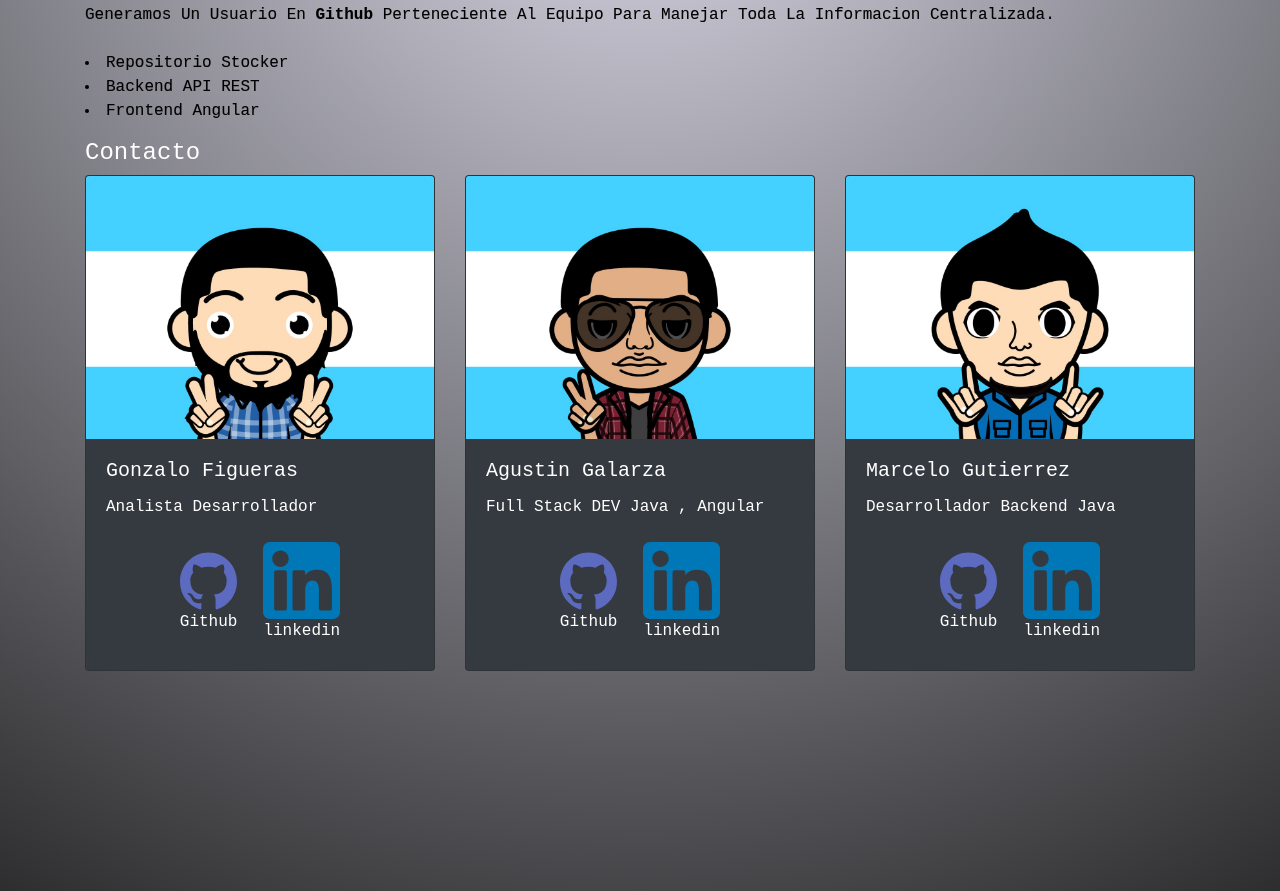
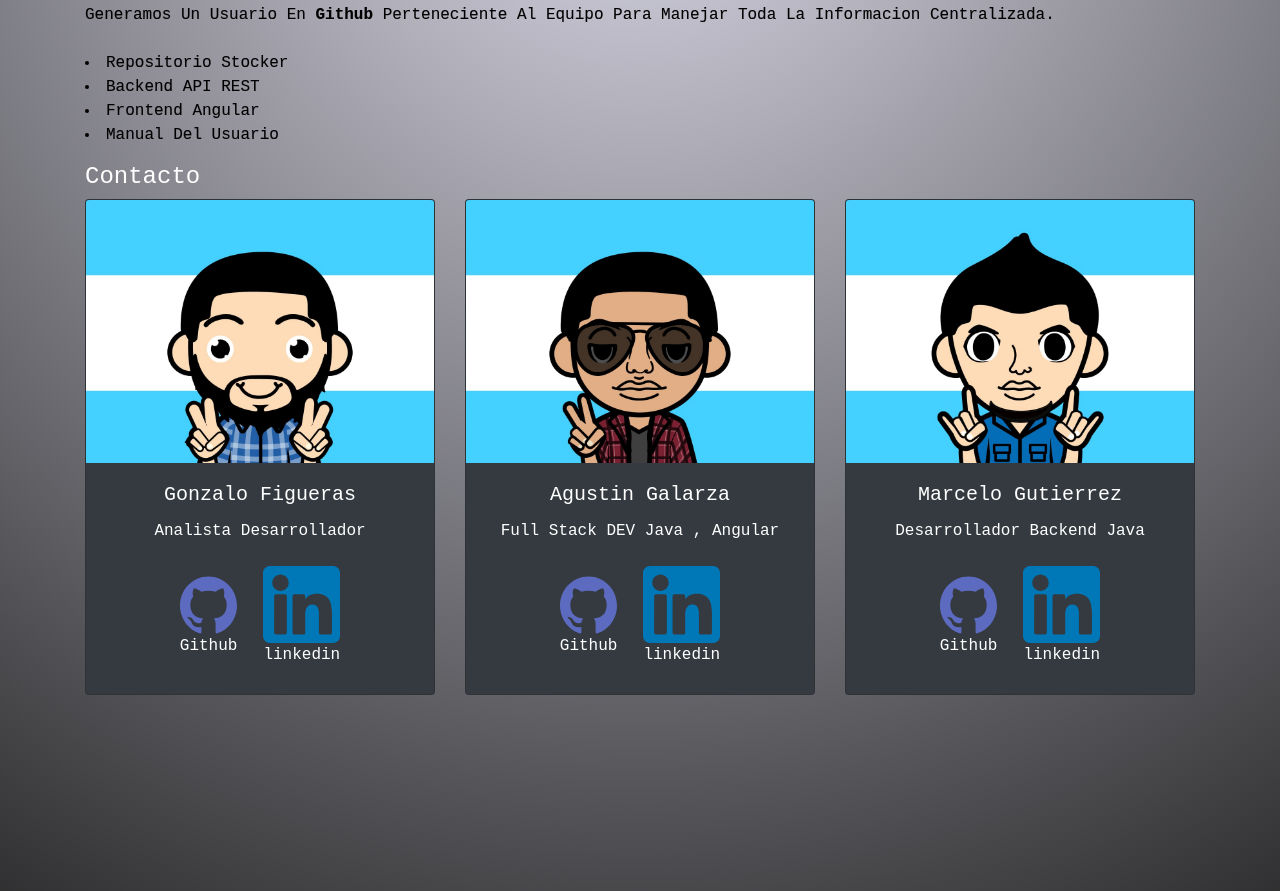
Before and after one commit to equipostocker2020/GR07-EquipoStocker-FrontEnd, an Angular app: page /home in a window 1280 px wide. Shown: the part 1423-2314 px from the top of the page. Built offline with nearby package versions, Linux system fonts and the light colour scheme.

Commit message:
cambios en estilos

```diff
--- a/src/app/components/footer/footer.component.css
+++ b/src/app/components/footer/footer.component.css
@@ -1,6 +1,6 @@
 footer {
     color: white !important;
-    position: absolute;
+    position: fixed;
     bottom: 0px;
     width: 100%;
 }
--- a/src/app/components/home/home.component.html
+++ b/src/app/components/home/home.component.html
@@ -65,6 +65,10 @@
             <a class="text-white text-capitalize h3titulo-bis" href="https://github.com/equipostocker2020/GR07-EquipoStocker-FrontEnd">
                 <li>Frontend Angular</li>
             </a>
+            <a class="text-white text-capitalize h3titulo-bis" href="https://docs.google.com/document/d/1_aFdpJIjgt0BpLyya_z9hIIsQCxn9XQaPbrtQzpy1ro/edit">
+                <li>Manual del Usuario</li>
+            </a>
+
 
         </p>
         <h4 class="text-white mt-3">Contacto</h4>
@@ -72,7 +76,7 @@
             <div class="col-sm-4">
                 <div class="card text-white bg-dark mb-3">
                     <img src="../../../assets/gonza.jpeg" class="card-img-top" alt="...">
-                    <div class="card-body">
+                    <div class="card-body text-center">
                         <h5 class="card-title">Gonzalo Figueras</h5>
                         <p class="card-text">Analista Desarrollador</p>
                         <div class="container">
@@ -89,7 +93,7 @@
             <div class="col-sm-4">
                 <div class="card text-white bg-dark mb-3">
                     <img src="../../../assets/agus.jpeg" class="card-img-top" alt="...">
-                    <div class="card-body">
+                    <div class="card-body text-center">
                         <h5 class="card-title">Agustin Galarza</h5>
                         <p class="card-text">Full Stack DEV Java , Angular</p>
                         <div class="container">
@@ -106,7 +110,7 @@
             <div class="col-sm-4">
                 <div class="card text-white bg-dark mb-3">
                     <img src="../../../assets/marce.jpeg" class="card-img-top" alt="...">
-                    <div class="card-body">
+                    <div class="card-body text-center">
                         <h5 class="card-title">Marcelo Gutierrez</h5>
                         <p class="card-text">Desarrollador Backend Java</p>
                         <div class="container">
--- a/src/app/pages/cargar-pedidos/cargar-pedidos.component.html
+++ b/src/app/pages/cargar-pedidos/cargar-pedidos.component.html
@@ -74,7 +74,7 @@
                         <br>
                         <div class="form-group">
                             <div class="col-xs-12">
-                                <label name="precio" class="form-control" type="text">
+                                <label name="precio" class="form-control" type="text" placeholder="$ Precio">
                                 $ {{precio}}</label>
                             </div>
                         </div>
--- a/src/app/pages/cargar-productos/cargar-productos.component.html
+++ b/src/app/pages/cargar-productos/cargar-productos.component.html
@@ -63,7 +63,7 @@
                         </div>
                         <div class="form-group">
                             <div class="col-xs-12">
-                                <input formControlName="precio" name="precio" class="form-control" type="number" required placeholder="Precio">
+                                <input formControlName="precio" name="precio" class="form-control" type="number" required placeholder="$ Precio">
                             </div>
                         </div>
                         <div class="form-group">
--- a/src/app/pages/pedidos/pedidos.component.html
+++ b/src/app/pages/pedidos/pedidos.component.html
@@ -73,7 +73,7 @@
 
             <div class="table-responsive table-bordered">
                 <table class="table table-dark table-hover">
-                    <thead class="thead-dark">
+                    <thead class="thead-dark text-center text-capitalize">
                         <tr>
                             <th>Número de Pedido</th>
                             <th>Cliente</th>
@@ -111,9 +111,9 @@
 
                             <td *ngIf="this._usuarioService.usuario.role == 'ADMIN_ROLE' || this._usuarioService.usuario.role == 'SALES_ROLE' || this._usuarioService.usuario.role == 'DEPOSIT_ROLE' ">
                                 <select *ngIf="pedido.estado == 'enviado' || pedido.estado == 'preparación'" [(ngModel)]="pedido.estado" name="role" class="form-control" (change)="cambiarEstado(pedido, $event.target.value)">
-                                            <option value="preparación">Preparación</option>
-                                            <option value="enviado">Enviado</option>
-                                            <option value="cancelado">Cancelado</option>
+                                            <option value="preparación">PREPARACION</option>
+                                            <option value="enviado">ENVIADO</option>
+                                            <option value="cancelado">CANCELADO</option>
 
                                         </select>
 
--- a/src/app/pages/proveedores/proveedores.component.html
+++ b/src/app/pages/proveedores/proveedores.component.html
@@ -70,7 +70,7 @@
                     </div>
                 </div>
             </div>
-            <div class=" table-responsive table-bordered ">
+            <div class="table-responsive table-bordered ">
                 <table class="table table-dark table-hover">
                     <thead class="thead-dark text-center">
                         <tr>
@@ -89,7 +89,7 @@
                     <tbody>
                         <tr *ngFor="let proveedor of provedores">
                             <td class="w-100">
-                                <img class="table-avatar" [src]="proveedor.img | imagen: 'proveedores'"></td>
+                                <img class="table-avatar" [src]="proveedor.img | imagen: 'proveedores'" alt=""></td>
                             <td class="text text-center">
                                 {{proveedor.nombre}}
                             </td>
@@ -117,7 +117,7 @@
                                           <option value="INACTIVO">INACTIVO</option>
                                       </select>
                             </td>
-                            <td class="text ">
+                            <td class="col text-center">
                                 <div class="col text-center ">
                                     <button *ngIf="this._usuarioService.usuario.role=='ADMIN_ROLE' || this._usuarioService.usuario.role=='DEPOSIT_ROLE' " (click)="guardarStorage(id, token, proveedor) " routerLink="/proveedor/actualizarproveedor" class="btn btn-success " alt="Editar ">
                                                 <fa-icon [icon]="faPencilAlt "></fa-icon>
```
